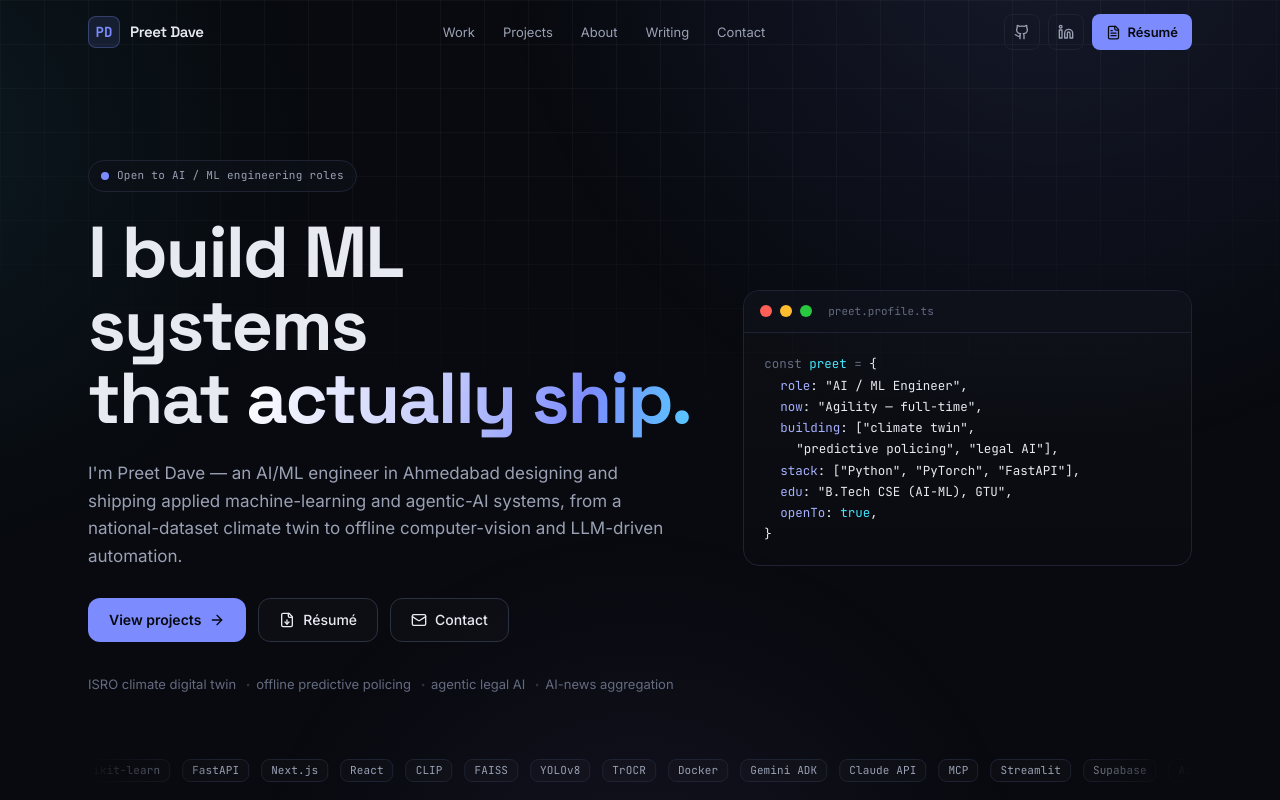
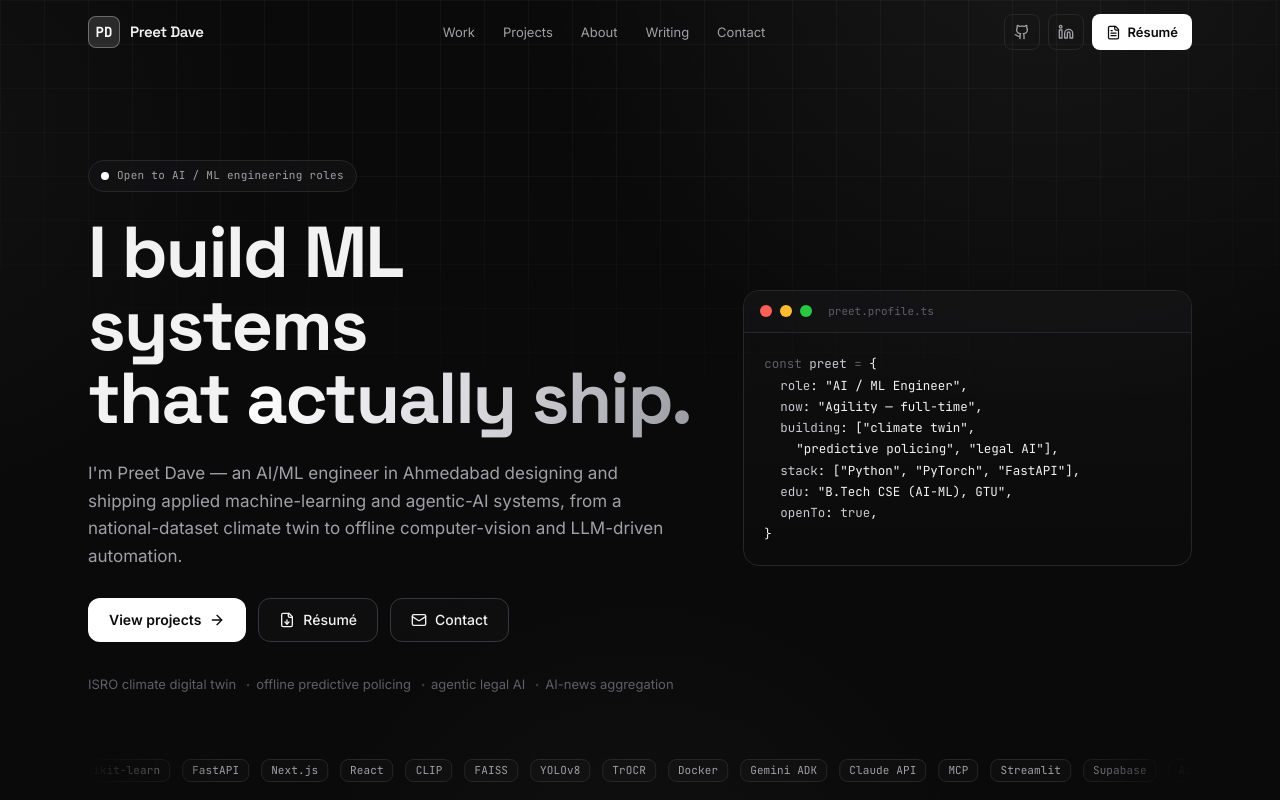
Before and after one commit to iampreetdave-max/portfolio, a Next.js app: page / in a window 1280 px wide. Shown: the top 800 px of the page. Built offline with nearby package versions, Linux system fonts and the light colour scheme.

Commit message:
Monochrome (OLED) palette: globals, tailwind tokens; add three/R3F deps

```diff
--- a/app/globals.css
+++ b/app/globals.css
@@ -3,14 +3,15 @@
 @tailwind utilities;
 
 :root {
-  --bg:           #080A0F;
-  --surface:      #0E111A;
-  --line:         #1E2333;
-  --paper:        #E8EAF2;
-  --muted:        #9AA1B4;
-  --accent:       #7C8CFF;
-  --accent-strong:#5B6CFF;
-  --cyan:         #43E7FF;
+  --bg:           #0A0A0B;
+  --surface:      #141416;
+  --line:         #26262B;
+  --line-strong:  #36363D;
+  --paper:        #F2F2F3;
+  --muted:        #A0A0A6;
+  --accent:       #FFFFFF;
+  --accent-strong:#E6E6E9;
+  --cyan:         #C9C9CF;
 }
 
 * { margin: 0; padding: 0; box-sizing: border-box; }
@@ -26,20 +27,20 @@ body {
   line-height: 1.6;
 }
 
-::selection { background: rgba(124, 140, 255, 0.28); color: #fff; }
+::selection { background: rgba(255, 255, 255, 0.20); color: #fff; }
 
 ::-webkit-scrollbar { width: 10px; height: 10px; }
 ::-webkit-scrollbar-track { background: var(--bg); }
-::-webkit-scrollbar-thumb { background: #20263a; border-radius: 999px; border: 3px solid var(--bg); }
-::-webkit-scrollbar-thumb:hover { background: #2c3450; }
+::-webkit-scrollbar-thumb { background: #2a2a30; border-radius: 999px; border: 3px solid var(--bg); }
+::-webkit-scrollbar-thumb:hover { background: #3a3a42; }
 
-/* Ambient background: layered radial glows + faint masked grid */
+/* Ambient background: layered grey radial glows + faint masked grid */
 .bg-ambient {
   position: fixed; inset: 0; z-index: 0; pointer-events: none;
   background:
-    radial-gradient(58rem 58rem at 82% -12%, rgba(124,140,255,0.12), transparent 60%),
-    radial-gradient(48rem 48rem at -8% 18%, rgba(67,231,255,0.07), transparent 55%),
-    radial-gradient(42rem 42rem at 50% 116%, rgba(167,139,250,0.07), transparent 60%);
+    radial-gradient(58rem 58rem at 82% -12%, rgba(255,255,255,0.06), transparent 60%),
+    radial-gradient(48rem 48rem at -8% 18%, rgba(255,255,255,0.035), transparent 55%),
+    radial-gradient(42rem 42rem at 50% 116%, rgba(255,255,255,0.03), transparent 60%);
 }
 .bg-grid {
   position: fixed; inset: 0; z-index: 0; pointer-events: none;
@@ -54,13 +55,13 @@ body {
 /* Typography helpers */
 .font-display { font-family: var(--font-display), var(--font-sans), sans-serif; }
 .text-gradient {
-  background: linear-gradient(102deg, #ffffff 0%, #c9cffb 42%, var(--accent) 76%, var(--cyan) 112%);
+  background: linear-gradient(100deg, #ffffff 0%, #d8d8dd 52%, #8e8e96 110%);
   -webkit-background-clip: text; background-clip: text;
   -webkit-text-fill-color: transparent; color: transparent;
 }
 .kicker {
   font-family: var(--font-mono), monospace;
-  font-size: 11px; letter-spacing: 0.28em; text-transform: uppercase; color: var(--accent);
+  font-size: 11px; letter-spacing: 0.28em; text-transform: uppercase; color: var(--muted);
 }
 
 /* Surfaces */
@@ -71,10 +72,10 @@ body {
   transition: border-color .35s ease, transform .35s ease, background .35s ease, box-shadow .35s ease;
 }
 .card:hover {
-  border-color: rgba(124,140,255,0.42);
-  background: rgba(124,140,255,0.045);
+  border-color: rgba(255,255,255,0.28);
+  background: rgba(255,255,255,0.04);
   transform: translateY(-3px);
-  box-shadow: 0 26px 64px -34px rgba(124,140,255,0.5);
+  box-shadow: 0 26px 64px -34px rgba(255,255,255,0.14);
 }
 .chip {
   display: inline-flex; align-items: center;
@@ -97,20 +98,20 @@ body {
 .btn-primary {
   display: inline-flex; align-items: center; gap: 8px;
   height: 44px; padding: 0 20px; border-radius: 12px;
-  background: var(--accent); color: #07090f; font-weight: 600; font-size: 14px;
+  background: var(--accent); color: #0a0a0b; font-weight: 600; font-size: 14px;
   border: 1px solid transparent;
   transition: background .25s ease, transform .25s ease, box-shadow .25s ease;
 }
-.btn-primary:hover { background: var(--accent-strong); color:#fff; transform: translateY(-1px); box-shadow: 0 14px 34px -14px rgba(124,140,255,0.6); }
+.btn-primary:hover { background: var(--accent-strong); color: #0a0a0b; transform: translateY(-1px); box-shadow: 0 14px 34px -14px rgba(255,255,255,0.25); }
 
 .btn-ghost {
   display: inline-flex; align-items: center; gap: 8px;
   height: 44px; padding: 0 20px; border-radius: 12px;
-  border: 1px solid var(--line-strong, #2A3142); color: var(--paper); font-weight: 500; font-size: 14px;
+  border: 1px solid var(--line-strong, #36363D); color: var(--paper); font-weight: 500; font-size: 14px;
   background: rgba(255,255,255,0.02);
   transition: border-color .25s ease, background .25s ease, transform .25s ease;
 }
-.btn-ghost:hover { border-color: rgba(124,140,255,0.5); background: rgba(124,140,255,0.06); transform: translateY(-1px); }
+.btn-ghost:hover { border-color: rgba(255,255,255,0.45); background: rgba(255,255,255,0.05); transform: translateY(-1px); }
 
 /* Marquee (tech strip) */
 .marquee-mask {
--- a/package.json
+++ b/package.json
@@ -12,18 +12,22 @@
   "author": "Preet Dave",
   "license": "ISC",
   "dependencies": {
+    "@react-three/drei": "^9.114.3",
+    "@react-three/fiber": "^8.17.10",
     "@supabase/supabase-js": "^2.99.2",
     "framer-motion": "^12.38.0",
     "lucide-react": "^0.468.0",
     "next": "^14.2.35",
     "nodemailer": "^8.0.7",
     "react": "^18.3.1",
-    "react-dom": "^18.3.1"
+    "react-dom": "^18.3.1",
+    "three": "^0.169.0"
   },
   "devDependencies": {
     "@types/node": "^25.5.0",
     "@types/nodemailer": "^8.0.0",
     "@types/react": "^18.3.28",
+    "@types/three": "^0.169.0",
     "autoprefixer": "^10.4.27",
     "eslint": "^8.57.1",
     "eslint-config-next": "^14.2.35",
--- a/tailwind.config.ts
+++ b/tailwind.config.ts
@@ -9,22 +9,22 @@ const config: Config = {
   theme: {
     extend: {
       colors: {
-        // Base surfaces — deep charcoal "AI-lab"
-        ink:           "#080A0F",
-        paper:         "#E8EAF2",
-        bg:            "#080A0F",
-        surface:       "#0E111A",
-        "surface-2":   "#141826",
-        line:          "#1E2333",
-        "line-strong": "#2A3142",
-        muted:         "#9AA1B4",
-        faint:         "#646B80",
-        // Accent system — electric indigo + cyan
-        accent:         "#7C8CFF",
-        "accent-strong":"#5B6CFF",
-        "accent-soft":  "#A6B0FF",
-        cyan:           "#43E7FF",
-        violet:         "#A78BFA",
+        // Base surfaces — OLED monochrome
+        ink:           "#0A0A0B",
+        paper:         "#F2F2F3",
+        bg:            "#0A0A0B",
+        surface:       "#141416",
+        "surface-2":   "#1C1C1F",
+        line:          "#26262B",
+        "line-strong": "#36363D",
+        muted:         "#A0A0A6",
+        faint:         "#5E5E66",
+        // Accent — white / greyscale only
+        accent:         "#FFFFFF",
+        "accent-strong":"#E6E6E9",
+        "accent-soft":  "#C9C9CF",
+        cyan:           "#C9C9CF",
+        violet:         "#C9C9CF",
         danger:         "#FF6B6B",
       },
       fontFamily: {
@@ -33,7 +33,7 @@ const config: Config = {
         mono:    ["var(--font-mono)", "ui-monospace", "SFMono-Regular", "monospace"],
       },
       boxShadow: {
-        glow: "0 0 0 1px rgba(124,140,255,0.18), 0 18px 60px -18px rgba(124,140,255,0.28)",
+        glow: "0 0 0 1px rgba(255,255,255,0.14), 0 18px 60px -18px rgba(255,255,255,0.18)",
         card: "0 24px 60px -28px rgba(0,0,0,0.85)",
       },
       keyframes: {
```
